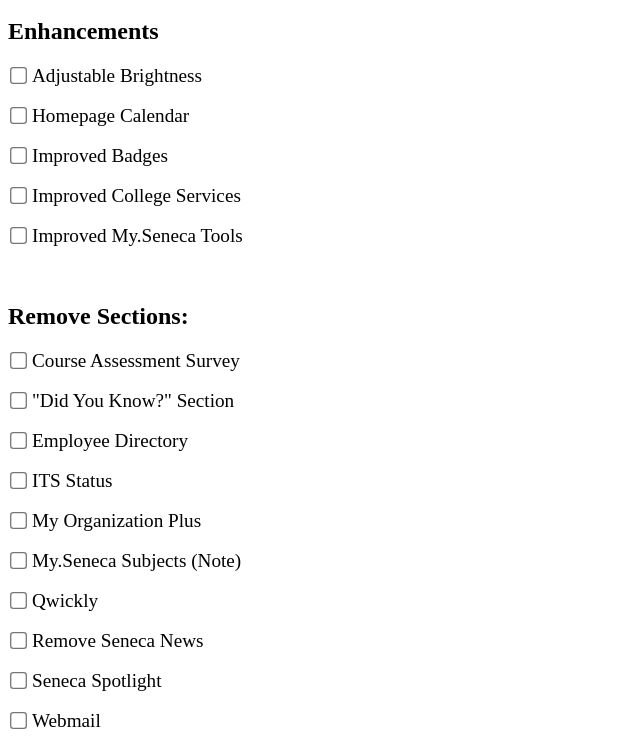
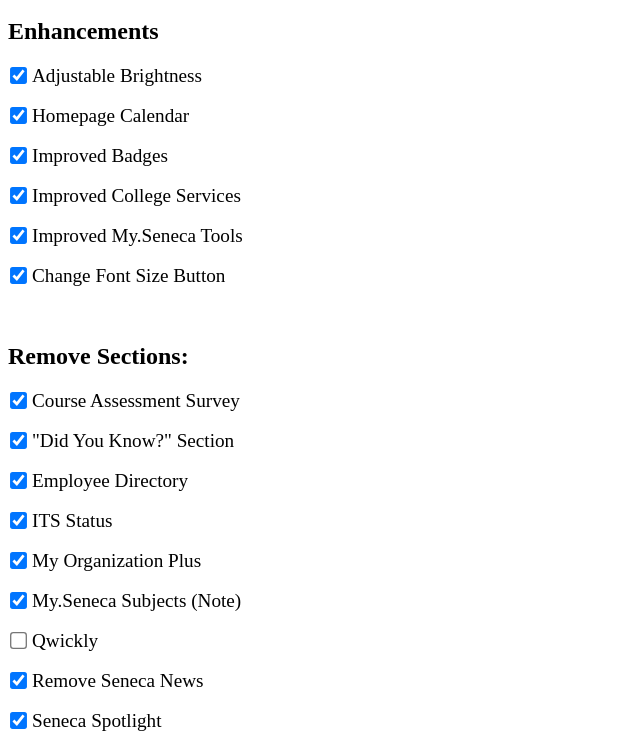
Before and after one commit to yevseytsev/SenecaBlackboardExtension, a browser extension: page src/options.html in a window 1280 px wide. Shown: the part 48-795 px from the top of the page, without its empty margins (0-640 px from the left). Drawn offline with Linux system fonts and the light colour scheme.

Commit message:
Fix issue-127

```diff
--- a/src/options.html
+++ b/src/options.html
@@ -10,7 +10,8 @@
         <input type="checkbox" id="calendar"> <span class="checkboxtext"> Homepage Calendar </span> <br> <br>
         <input type="checkbox" id="badges"> <span class="checkboxtext"> Improved Badges </span> <br> <br>
         <input type="checkbox" id="college-services"> <span class="checkboxtext"> Improved College Services </span> <br> <br>
-        <input type="checkbox" id="ms-tools"> <span class="checkboxtext"> Improved My.Seneca Tools </span> <br> <br> <br>
+        <input type="checkbox" id="ms-tools"> <span class="checkboxtext"> Improved My.Seneca Tools </span> <br> <br>
+        <input type="checkbox" id="fontSize"> <span class="checkboxtext"> Change Font Size Button </span> <br> <br> <br>
         <h2>Remove Sections:</h2>
         <input type="checkbox" id="remove-course-survey"> <span class="checkboxtext"> Course Assessment Survey </span> <br> <br>
         <input type="checkbox" id="remove-dyk"> <span class="checkboxtext"> "Did You Know?" Section </span> <br> <br>
--- a/src/options.js
+++ b/src/options.js
@@ -73,7 +73,7 @@
     themeDark: false,
     themeNew: false,
     forgotPass: true,
-    fontSize
+    fontSize: true
 }, function(items) {
     document.getElementById('adj-brightness').checked = items.brightness;
     document.getElementById('calendar').checked = items.calendar;
```
